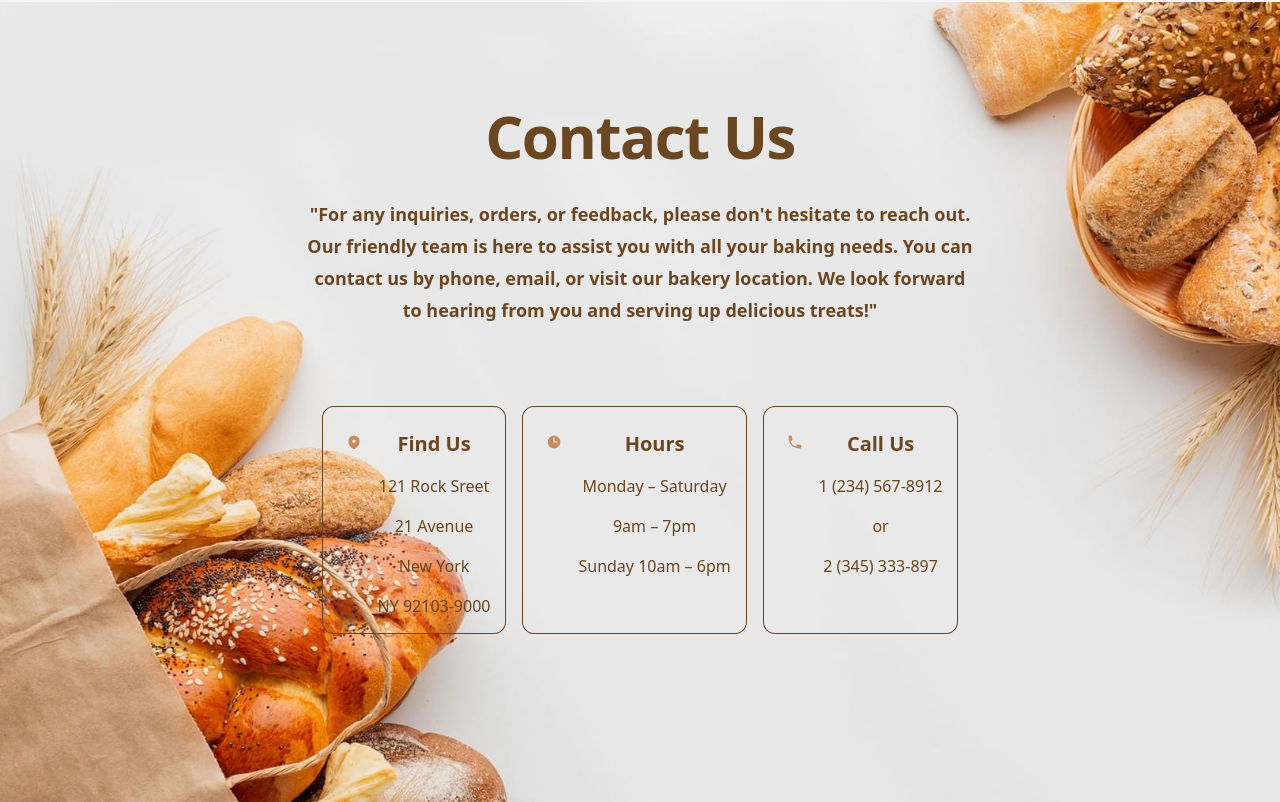
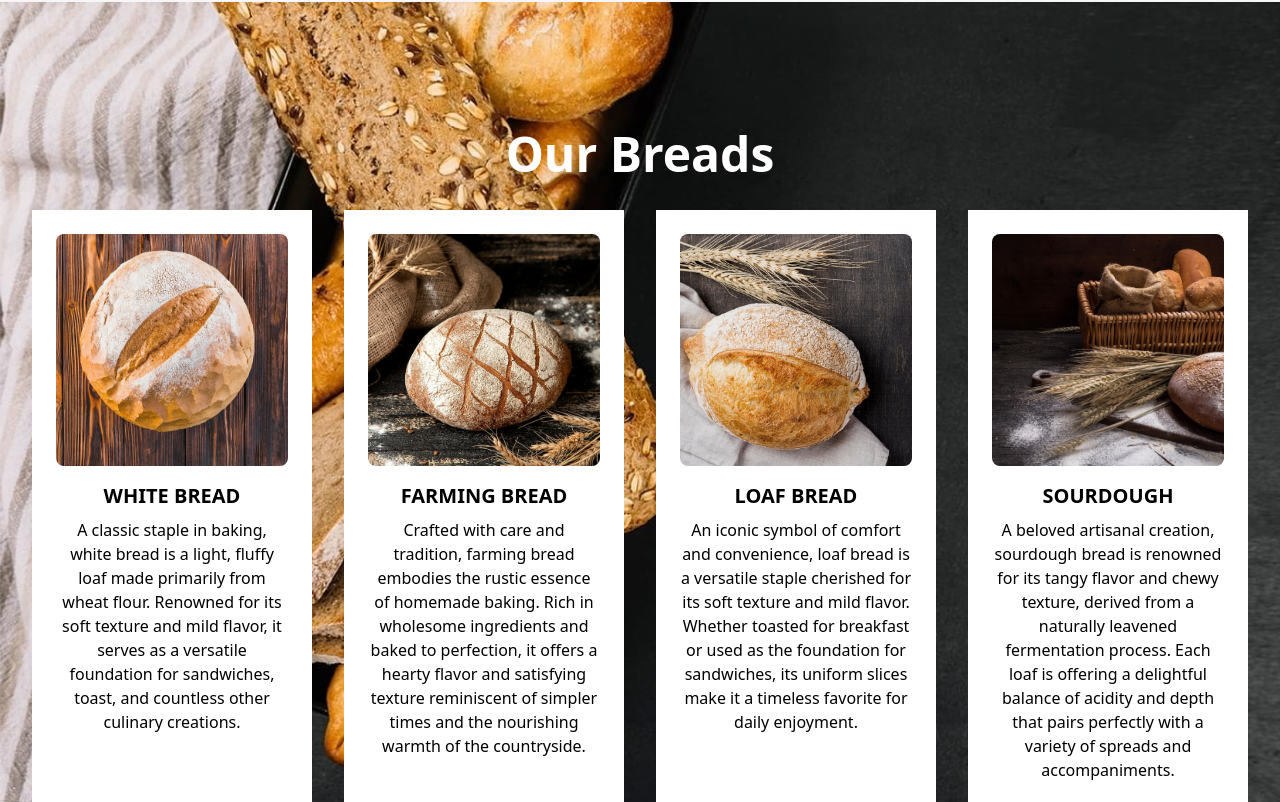
Before and after one commit to kostas-python/bakery-react, a Next.js app: page / in a window 1280 px wide. Shown: the part 798-1600 px from the top of the page. Built offline with nearby package versions, Linux system fonts and the light colour scheme; grey boxes are pictures that could not be loaded.

Commit message:
added block 2

```diff
--- a/src/Components/Block1.tsx
+++ b/src/Components/Block1.tsx
@@ -3,22 +3,7 @@
 import React from 'react';
 import LazyLoad from 'react-lazyload';
 
-const features = [
-    {
-      name: 'Durable',
-      description: 'The leather cover and machined steel disc binding stand up to daily use for years to come.',
-    },
-    {
-      name: 'Refillable',
-      description: 'Buy it once and refill as often as you need. Subscribe and save on routine refills.',
-    },
-    {
-      name: 'Thoughtfully designed',
-      description:
-        'The comfortable disc binding allows you to quickly rearrange pages or combine lined, graph, and blank refills.',
-    },
-    { name: 'Locally made', description: 'Responsibly and sustainably made real close to wherever you are, somehow.' },
-  ]
+
 
   export default function Example() {
     return (
@@ -36,7 +21,13 @@ const features = [
 
           <div className="mx-auto max-w-2xl px-4 pb-24 pt-16 sm:px-6 sm:pb-32 lg:grid lg:max-w-7xl lg:grid-cols-2 lg:gap-x-8 lg:px-8 lg:pt-32">
             <div className="lg:col-start-2">
-            <img src='/333.png' alt="" className="ml-56 w-28 h-50 mb-4"/>
+            <LazyLoad>
+            <img
+            src='/333.png'
+            alt=""
+            className="ml-56 w-28 h-50 mb-4"
+            />
+            </LazyLoad>
 
               <p className="mt-4 text-center text-5xl font-bold tracking-tight text-gray-900">Fresh breads handcrafted daily</p>
               <p className="mt-4 text-center text-lg font-semibold text-gray-500">
--- /dev/null
+++ b/src/Components/Block2.tsx
@@ -0,0 +1,58 @@
+'use client'
+import React from 'react';
+import LazyLoad from 'react-lazyload';
+
+
+
+const features = [
+    {
+      name: 'WHITE BREAD',
+      description: 'A classic staple in baking, white bread is a light, fluffy loaf made primarily from wheat flour. Renowned for its soft texture and mild flavor, it serves as a versatile foundation for sandwiches, toast, and countless other culinary creations.',
+      imageSrc: '/ghgh.jpg',
+      imageAlt: 'Green cardstock box containing white, beige, and brown cards.',
+    },
+    {
+      name: 'FARMING BREAD',
+      description: 'Crafted with care and tradition, farming bread embodies the rustic essence of homemade baking. Rich in wholesome ingredients and baked to perfection, it offers a hearty flavor and satisfying texture reminiscent of simpler times and the nourishing warmth of the countryside.',
+      imageSrc: '/rre.jpg',
+      imageAlt: 'Green cardstock box open with 50 cards inside.',
+    },
+    {
+      name: 'LOAF BREAD',
+      description: 'An iconic symbol of comfort and convenience, loaf bread is a versatile staple cherished for its soft texture and mild flavor. Whether toasted for breakfast or used as the foundation for sandwiches, its uniform slices make it a timeless favorite for daily enjoyment.',
+      imageSrc: '/trrt.jpg',
+      imageAlt: 'Detail of white today card, beige next card, and brown someday card with dot grid.',
+    },
+    {
+      name: 'SOURDOUGH',
+      description: 'A beloved artisanal creation, sourdough bread is renowned for its tangy flavor and chewy texture, derived from a naturally leavened fermentation process. Each loaf is offering a delightful balance of acidity and depth that pairs perfectly with a variety of spreads and accompaniments.',
+      imageSrc: '/88-min.jpg',
+      imageAlt: 'Stack of three green cardstock boxes with 3 hole cutouts showing cards inside.',
+    },
+  ]
+
+  export default function Example() {
+    return (
+      <div className="bg-cover bg-[url('/block2.jpg')] text-white">
+        <div className="mx-auto max-w-7xl px-4 py-24 sm:px-6 sm:py-32 lg:px-8 text-center">
+          <div className="max-w-3xl mx-auto">
+            <h2 className="text-5xl font-bold mb-8">Our Breads</h2>
+          </div>
+
+          <div className="grid grid-cols-1 md:grid-cols-2 lg:grid-cols-4 gap-8 animate__animated animate__zoomIn" style={{ animationDuration: '2s' }}>
+            {features.map((feature) => (
+              <div key={feature.name} className="bg-white text-black p-6 flex flex-col items-center">
+                <div className="aspect-w-1 aspect-h-1 w-full h-48 overflow-hidden rounded-lg">
+                  <LazyLoad>
+                    <img src={feature.imageSrc} alt={feature.imageAlt} className="w-full h-full object-cover" />
+                  </LazyLoad>
+                </div>
+                <h4 className="text-xl font-semibold mb-2 mt-4">{feature.name}</h4>
+                <p className="mb-4">{feature.description}</p>
+              </div>
+            ))}
+          </div>
+        </div>
+      </div>
+    );
+  }
--- a/src/app/page.tsx
+++ b/src/app/page.tsx
@@ -4,6 +4,7 @@ import RootLayout from './layout';
 import Navbar from '@/Components/Navbar';
 import Footer from '@/Components/Footer';
 import Block1 from '@/Components/Block1';
+import Block2 from '@/Components/Block2';
 
 
 export default function Home() {
@@ -17,6 +18,7 @@ export default function Home() {
       <body className="h-full">
       <Navbar />
       <Block1 />
+      <Block2 />
 
       <Footer />
 
```
